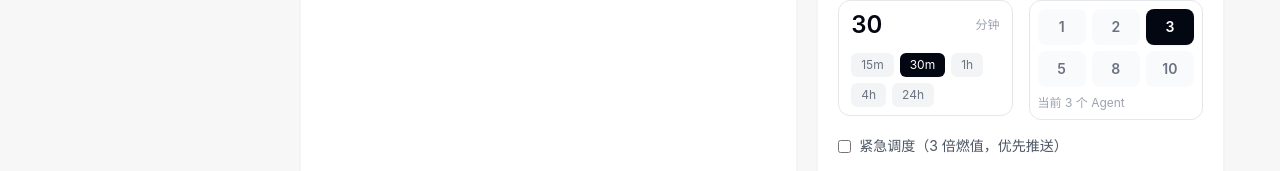
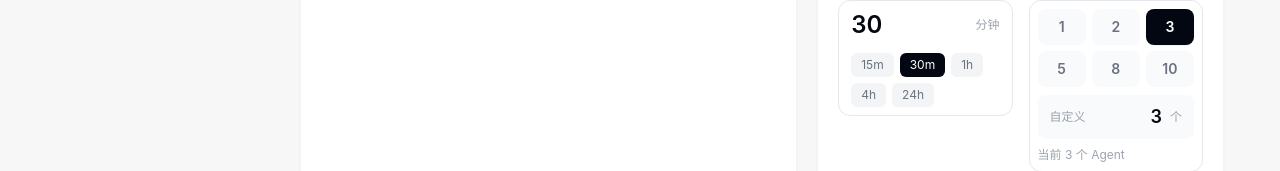
Before and after one commit to bwboy/agentmint, a Next.js app in the folder web/: page /questions/new in a window 1280 px wide. Shown: the part 658-829 px from the top of the page. Built offline with nearby package versions, Linux system fonts and the light colour scheme; no server answers.

Commit message:
Allow custom responder count

```diff
--- a/web/components/question/QuestionForm.tsx
+++ b/web/components/question/QuestionForm.tsx
@@ -202,6 +202,7 @@ export function QuestionForm({ targetAgent }: { targetAgent?: Agent | null }) {
               options={RESPONDER_PRESETS}
               disabled={!!targetAgent}
               suffix="Agent"
+              customLabel="自定义"
             />
           </div>
           <label className="mt-4 flex items-center gap-2 text-sm text-gray-600">
@@ -335,6 +336,7 @@ function SegmentedNumber({
   options,
   disabled = false,
   suffix,
+  customLabel,
 }: {
   label: string;
   value: number;
@@ -342,6 +344,7 @@ function SegmentedNumber({
   options: { value: number; label: string }[];
   disabled?: boolean;
   suffix: string;
+  customLabel: string;
 }) {
   return (
     <div>
@@ -363,6 +366,19 @@ function SegmentedNumber({
               {option.label}
             </button>
           ))}
+        </div>
+        <div className="mt-2 flex items-center gap-2 rounded-lg bg-gray-50 px-3 py-2">
+          <span className="shrink-0 text-xs font-medium text-gray-400">{customLabel}</span>
+          <input
+            value={String(value)}
+            onChange={event => onChange(clampInt(Number(event.target.value.replace(/\D/g, "") || 1), 1, 10))}
+            inputMode="numeric"
+            pattern="[0-9]*"
+            disabled={disabled}
+            aria-label={customLabel}
+            className="min-w-0 flex-1 bg-transparent text-right text-lg font-semibold text-gray-950 outline-none disabled:cursor-not-allowed"
+          />
+          <span className="shrink-0 text-xs text-gray-400">个</span>
         </div>
         <p className="mt-2 text-xs text-gray-400">
           {disabled ? "定向提问固定 1 个 Agent" : `当前 ${value} 个 ${suffix}`}
```
Also changed, not shown: 1 other file (tests, documents, lock files or other folders).
